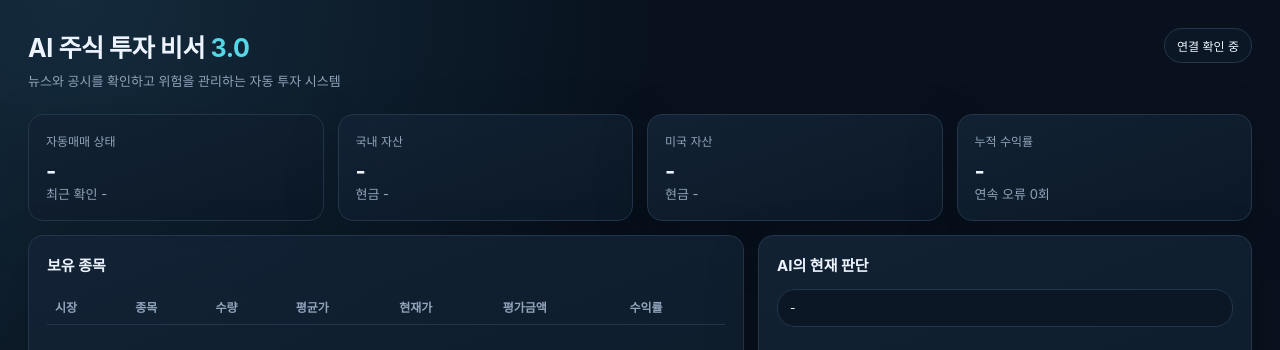
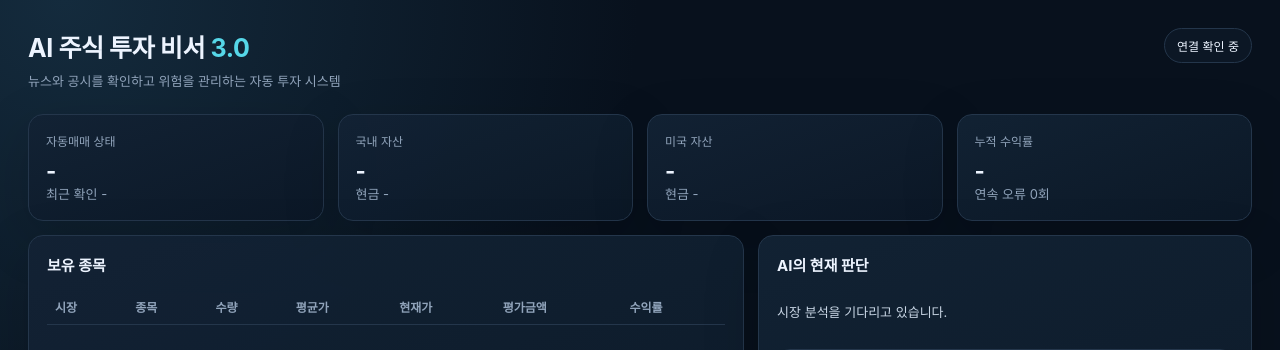
Before and after one commit to Sohahas/Toss_ai_AWS_mode_3, a Python web app: template app/templates/dashboard.html in a window 1280 px wide. Shown: the top 350 px of the page. Run offline with Jinja, Linux system fonts and the light colour scheme; the template is opened without the code that fills it, so the values that code supplies are empty.

Commit message:
Update dashboard.html

```diff
--- a/app/templates/dashboard.html
+++ b/app/templates/dashboard.html
@@ -24,7 +24,6 @@
     table{width:100%;border-collapse:collapse;font-size:12px}th{text-align:left;color:var(--muted);font-weight:600;padding:9px 8px;border-bottom:1px solid var(--line)}td{padding:10px 8px;border-bottom:1px solid rgba(36,54,75,.58);vertical-align:top}
     .scroll{overflow:auto;max-height:405px}.buy{color:var(--red)}.sell{color:#64a8ff}.hold{color:var(--muted)}.ok{color:var(--green)}.warn{color:var(--amber)}.danger{color:var(--red)}
     .view{line-height:1.72;color:#c9d6e5;font-size:13px;white-space:pre-wrap}.links{display:flex;gap:8px;flex-wrap:wrap;margin-top:12px}.links a{color:#06202a;background:var(--cyan);text-decoration:none;border-radius:999px;padding:6px 10px;font-size:12px;font-weight:800}
-    .strategy-badge{display:block;border-radius:18px;line-height:1.65;white-space:normal;margin-bottom:12px}
     .thesis{max-width:520px;min-width:260px;white-space:normal;line-height:1.55}.thesis details{cursor:pointer}.thesis summary{color:var(--cyan);font-weight:800}.thesis .full{margin-top:8px;color:#d9e5f2;white-space:pre-wrap}
     .profile-box{background:rgba(8,17,29,.55);border:1px solid var(--line);border-radius:13px;padding:13px;margin:14px 0}.profile-limits{display:flex;flex-wrap:wrap;gap:7px;margin-top:9px}.chip{border:1px solid var(--line);background:#0a1624;border-radius:999px;padding:5px 8px;color:var(--muted);font-size:11px}
     .toggle-row{display:flex;gap:9px;align-items:flex-start;background:rgba(8,17,29,.55);border:1px solid var(--line);border-radius:13px;padding:12px;margin:10px 0}.toggle-row input{width:18px;height:18px;margin-top:2px;accent-color:var(--cyan)}
@@ -58,7 +57,6 @@
     </div>
     <div class="panel">
       <h2>AI의 현재 판단</h2>
-      <div id="strategy" class="badge strategy-badge">-</div>
       <div id="marketSessions" class="profile-limits" style="margin:0 0 12px"></div>
       <div id="marketView" class="view">시장 분석을 기다리고 있습니다.</div>
       <div id="marketLinks" class="links"></div>
@@ -252,7 +250,6 @@ async function load(){
     const s=o.state, armed=s.trading_armed&&!s.circuit_breaker;
     $("armed").innerHTML=`<span class="dot" style="background:${armed?"var(--green)":"var(--red)"}"></span>${armed?"자동 운용 중":"중지"}`;
     $("cycle").textContent=`계좌/시세 ${dt(s.last_market_poll_at)} · 분석 ${dt(s.last_cycle_at)}`;
-    $("strategy").textContent=s.current_strategy||"-";
     renderMarketSessions(s.market_sessions,o.active_profile);
     $("marketView").textContent=s.market_view||"-";
     $("marketLinks").innerHTML=(s.market_links||[]).map(link=>`<a href="${esc(link.url)}" target="_blank" rel="noopener noreferrer">[${esc(link.label)}]</a>`).join("");
```
